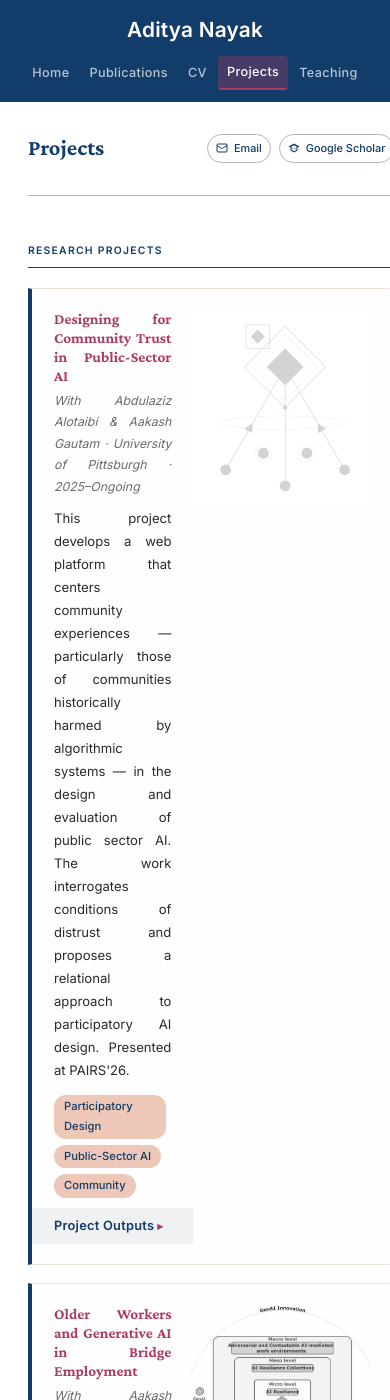
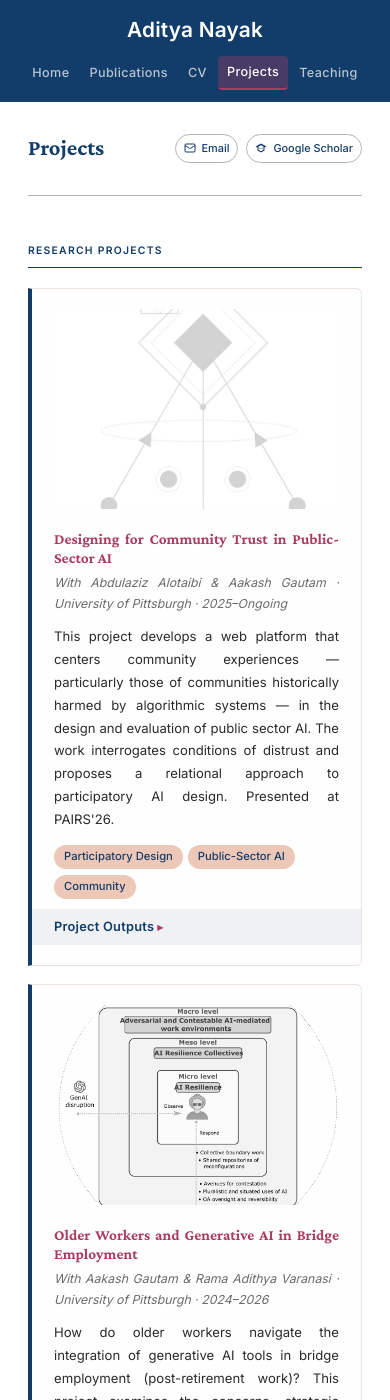
Before and after one commit to adityanayak-info/adityanayak-info.github.io, a Jekyll site: the page built from projects.md, in a window 390 px wide and 1400 px high. Built offline with Jekyll 4.4.1, drawn with Linux system fonts in a browser that asks for light colours.

Commit message:
Update style.css

```diff
--- a/assets/css/style.css
+++ b/assets/css/style.css
@@ -681,6 +681,11 @@ hr.profile-rule {
   .project-card h3 { font-size: 0.95rem; }
   .project-card p  { font-size: 0.82rem; }
 
+  .project-card { flex-direction: column; }
+  .project-card-img { width: 100%; order: -1; }
+  .project-card-img img { width: 100%; height: 200px; }
+
+
   /* Tables (teaching page) */
   .course-table { font-size: 0.78rem; }
 
```
